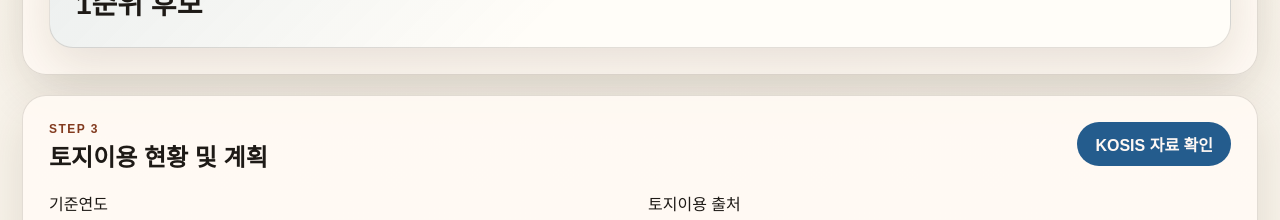
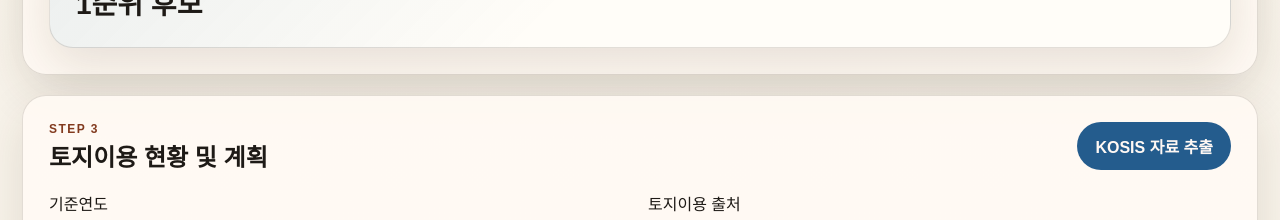
Before and after one commit to danba1229/tia-swa-calculation, a Next.js app: page / in a window 1280 px wide. Shown: the part 2080-2300 px from the top of the page. Built offline with nearby package versions, Linux system fonts and the light colour scheme.

Commit message:
Run KOSIS extraction from step 3

```diff
--- a/components/TiaResearchBuilder.jsx
+++ b/components/TiaResearchBuilder.jsx
@@ -509,7 +509,6 @@ export default function TiaResearchBuilder({ kakaoJsKey, embedded = false }) {
   const zoningSlices = buildPieSlices(zoningStats.entries, zoningStats.total);
   const landuseReportRows = buildLanduseReportRows(form, landuseStats);
   const zoningReportRows = buildZoningReportRows(form, zoningStats);
-  const annualReportLink = buildStatisticsAnnualReportLink(form.basics.siteAddress);
   const verification = form.statisticsVerification;
 
   useEffect(() => {
@@ -954,14 +953,69 @@ export default function TiaResearchBuilder({ kakaoJsKey, embedded = false }) {
       }
 
       if (!messages.length) {
-        return { patch: {}, message: "KOSIS에서 자동 채움 가능한 토지이용/용도지역 자료를 찾지 못했습니다." };
+        return {
+          patch: {
+            reportStatus: payload.extraction?.status || "DATA_NOT_FOUND",
+            statisticsVerification: payload.extraction || payload.verification || {
+              status: "DATA_NOT_FOUND",
+              message: "KOSIS에서 자동 채움 가능한 토지이용/용도지역 자료를 찾지 못했습니다.",
+            },
+          },
+          message: "KOSIS에서 자동 채움 가능한 토지이용/용도지역 자료를 찾지 못했습니다.",
+        };
       }
 
       return { patch, message: messages.join(" ") };
     } catch (error) {
       console.error(error);
-      return { patch: {}, message: "KOSIS 자동 추출에 실패했습니다. 환경변수 KOSIS_API_KEY와 선택한 수록기간을 확인해 주세요." };
+      const message = error.message || "KOSIS 자동 추출에 실패했습니다. 환경변수 KOSIS_API_KEY와 선택한 수록기간을 확인해 주세요.";
+      return {
+        patch: {
+          reportStatus: "FAILED",
+          statisticsVerification: {
+            status: "FAILED",
+            message,
+            source: "KOSIS OpenAPI",
+          },
+        },
+        message,
+      };
     }
+  }
+
+  async function refreshLocalStatisticsOnly() {
+    const address = safe(form.basics.siteAddress);
+    if (!address) {
+      setStatusText("KOSIS 자료를 조회하려면 먼저 주소지를 입력해 주세요.");
+      setForm((current) => ({
+        ...current,
+        reportStatus: "FAILED",
+        statisticsVerification: {
+          status: "FAILED",
+          message: "주소지가 비어 있어 KOSIS 행정구역을 판단하지 못했습니다.",
+          source: "KOSIS OpenAPI",
+        },
+      }));
+      return;
+    }
+
+    setStatusText(`${address} 기준 ${form.statisticsYear || DEFAULT_STATISTICS_YEAR}년 KOSIS 자료를 조회하는 중입니다.`);
+    setForm((current) => ({
+      ...current,
+      reportStatus: "LOADING",
+      statisticsVerification: {
+        status: "LOADING",
+        message: "KOSIS에서 지목별 국토이용현황과 용도지역 시군구 자료를 조회하는 중입니다.",
+        source: "KOSIS OpenAPI",
+      },
+    }));
+
+    const result = await fetchLocalStatistics(address);
+    setForm((current) => ({
+      ...current,
+      ...result.patch,
+    }));
+    setStatusText(result.message);
   }
 
   async function renderScopeMap() {
@@ -1383,9 +1437,9 @@ export default function TiaResearchBuilder({ kakaoJsKey, embedded = false }) {
             <p className="eyebrow">Step 3</p>
             <h2>토지이용 현황 및 계획</h2>
           </div>
-          <a className="button-link secondary" href={annualReportLink} target="_blank" rel="noreferrer">
-            KOSIS 자료 확인
-          </a>
+          <button type="button" className="secondary" onClick={refreshLocalStatisticsOnly}>
+            KOSIS 자료 추출
+          </button>
         </div>
 
         <div className="form-grid compact-grid">
@@ -1838,29 +1892,6 @@ function buildLocalStatisticsSources(address, year = DEFAULT_STATISTICS_YEAR) {
   };
 }
 
-function deriveStatisticsAnnualReportUnit(address) {
-  const text = safe(address);
-  const parts = text.split(/\s+/).map((part) => part.replace(/[^\p{L}\p{N}]/gu, "")).filter(Boolean);
-
-  if (/서울/.test(text)) {
-    return parts.find((part) => /구$/.test(part)) || deriveLocalStatisticsUnit(address, "");
-  }
-
-  if (/경기|강원|충청|충북|충남|전라|전북|전남|경상|경북|경남|제주/.test(text)) {
-    return parts.find((part) => /(시|군)$/.test(part) && !/도$/.test(part)) || deriveLocalStatisticsUnit(address, "");
-  }
-
-  return deriveLocalStatisticsUnit(address, "");
-}
-
-function buildStatisticsAnnualReportLink(address) {
-  const unit = deriveStatisticsAnnualReportUnit(address);
-  const query = unit
-    ? `${unit} KOSIS 지목별 국토이용현황 용도지역`
-    : "KOSIS 지목별 국토이용현황 용도지역";
-  return `https://www.google.com/search?q=${encodeURIComponent(query)}`;
-}
-
 function shouldUpdateLocalStatisticsSource(value) {
   const source = safe(value);
   return (
```
